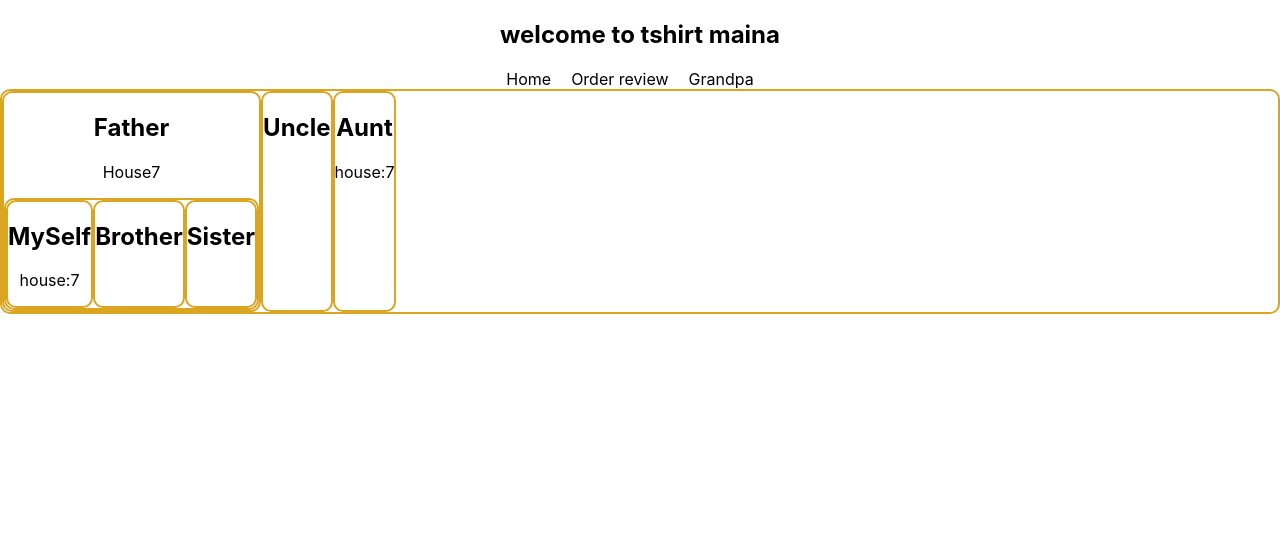
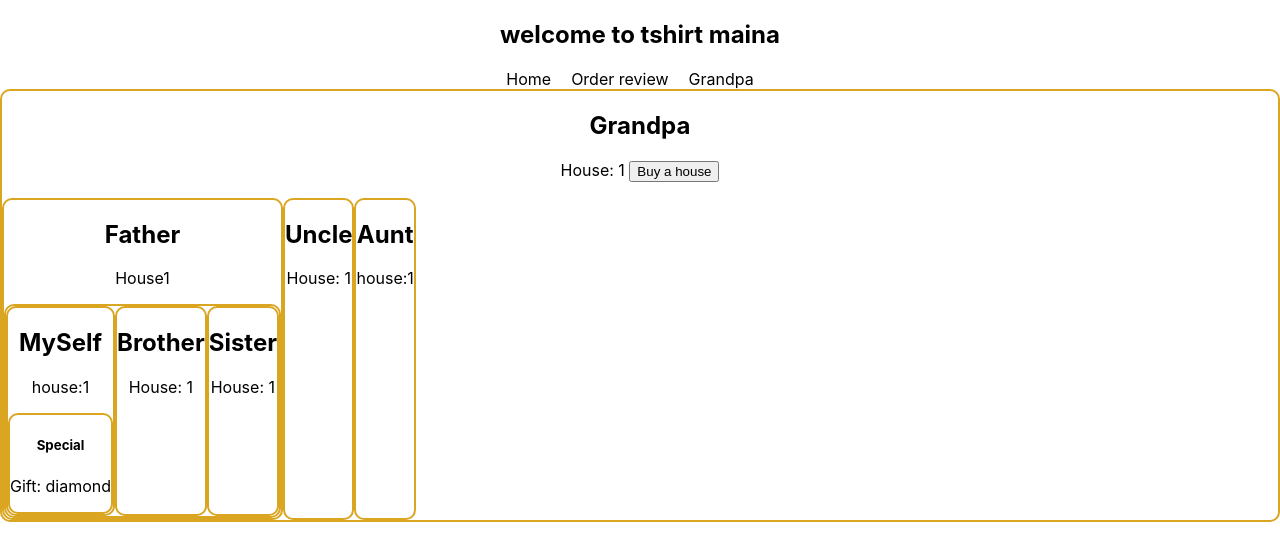
Before and after one commit to anamerasul/react-router-cl-4, a React (Create React App) app in the folder tshirt-mania-v1/: page /grandpa in a window 1280 px wide. Shown: the top 560 px of the page. Built offline with nearby package versions, Linux system fonts and the light colour scheme.

Commit message:
Prop Drilling to pass data to a many level components

```diff
--- a/tshirt-mania-v1/src/Components/Brother/Brother.js
+++ b/tshirt-mania-v1/src/Components/Brother/Brother.js
@@ -1,9 +1,10 @@
 import React from 'react';
 import './Brother.css'
-const Brother = () => {
+const Brother = ({ house }) => {
     return (
         <div>
             <h2>Brother</h2>
+            <p> House: {house}</p>
         </div>
     );
 };
--- a/tshirt-mania-v1/src/Components/Father/Father.js
+++ b/tshirt-mania-v1/src/Components/Father/Father.js
@@ -7,14 +7,14 @@ import './Father.css'
 const Father = (props) => {
 
     console.log(props)
-    const { house } = props
+    const { house, ornament } = props
     return (
         <div>
             <h2>Father </h2>
             <p>House{house}</p>
 
             <div style={{ display: 'flex' }}>
-                <MySelf house={house}></MySelf>
+                <MySelf house={house} ornament={ornament}></MySelf>
                 <Brother house={house}></Brother>
                 <Sister house={house}></Sister>
 
--- a/tshirt-mania-v1/src/Components/GrandPa/Grandpa.css
+++ b/tshirt-mania-v1/src/Components/GrandPa/Grandpa.css
@@ -1,6 +1,4 @@
-.grandpa{
-    display:flex;
-}
+
 
 .grandpa, .grandpa div {
     border: 2px solid goldenrod;
--- a/tshirt-mania-v1/src/Components/GrandPa/Grandpa.js
+++ b/tshirt-mania-v1/src/Components/GrandPa/Grandpa.js
@@ -1,16 +1,28 @@
-import React from 'react';
+import React, { useState } from 'react';
 import Aunt from '../Aunt/Aunt';
 import Father from '../Father/Father';
 import Uncle from '../Uncle/Uncle';
 import './Grandpa.css'
 const Grandpa = () => {
-    const house = 7;
+    // const house = 7;
+
+    const [house, setHouse] = useState(1);
+    const handleBuyHouse = () => {
+        const newHouseCount = house + 1;
+        setHouse(newHouseCount)
+    }
+
+    const ornament = 'diamond'
+
     return (
         <div className='grandpa'>
-            {/* <h2>Grandpa</h2> */}
+            <h2>Grandpa</h2>
+            <p> House: {house} <button onClick={handleBuyHouse}>Buy a house</button></p>
+
+
 
             <section style={{ display: 'flex' }}>
-                <Father house={house}></Father>
+                <Father house={house} ornament={ornament}></Father>
                 <Uncle house={house}></Uncle>
                 <Aunt house={house}></Aunt>
 
--- a/tshirt-mania-v1/src/Components/MySelf/MySelf.js
+++ b/tshirt-mania-v1/src/Components/MySelf/MySelf.js
@@ -1,11 +1,13 @@
 import React from 'react';
+import Special from '../Special/Special';
 import './MySelf.css'
 
-const MySelf = ({ house }) => {
+const MySelf = ({ house, ornament }) => {
     return (
         <div>
             <h2>MySelf</h2>
             <p>house:{house}</p>
+            <Special ornament={ornament}></Special>
         </div>
     );
 };
--- a/tshirt-mania-v1/src/Components/Sister/Sister.js
+++ b/tshirt-mania-v1/src/Components/Sister/Sister.js
@@ -1,10 +1,11 @@
 import React from 'react';
 import './Sister.css'
 
-const Sister = () => {
+const Sister = ({ house }) => {
     return (
         <div>
             <h2>Sister</h2>
+            <p> House: {house}</p>
         </div>
     );
 };
--- /dev/null
+++ b/tshirt-mania-v1/src/Components/Special/Special.js
@@ -0,0 +1,13 @@
+import React from 'react';
+import './Special.css'
+
+const Special = ({ ornament }) => {
+    return (
+        <div>
+            <h5>Special</h5>
+            <p>Gift: {ornament}</p>
+        </div>
+    );
+};
+
+export default Special;
--- a/tshirt-mania-v1/src/Components/Uncle/Uncle.js
+++ b/tshirt-mania-v1/src/Components/Uncle/Uncle.js
@@ -1,9 +1,10 @@
 import React from 'react';
 import './Uncle.css'
-const Uncle = () => {
+const Uncle = ({ house }) => {
     return (
         <div>
             <h2>Uncle</h2>
+            <p> House: {house}</p>
         </div>
     );
 };
```
Also changed, not shown: tshirt-mania-v1/src/Components/Special/Special.css (added).
